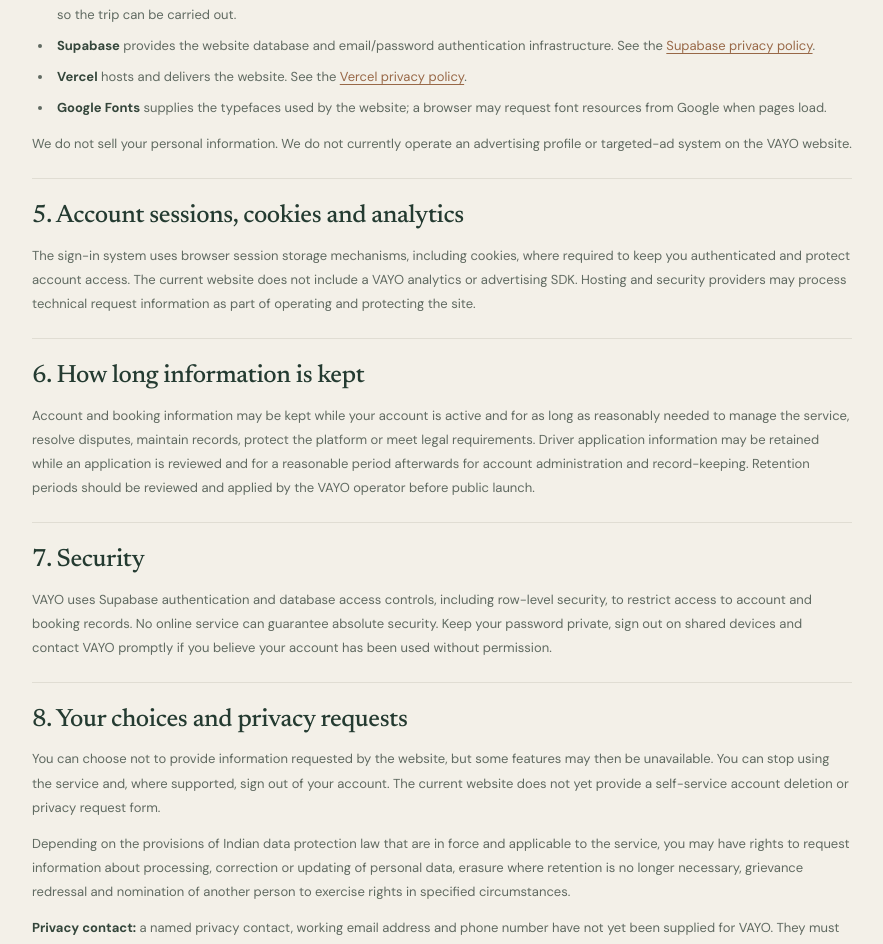
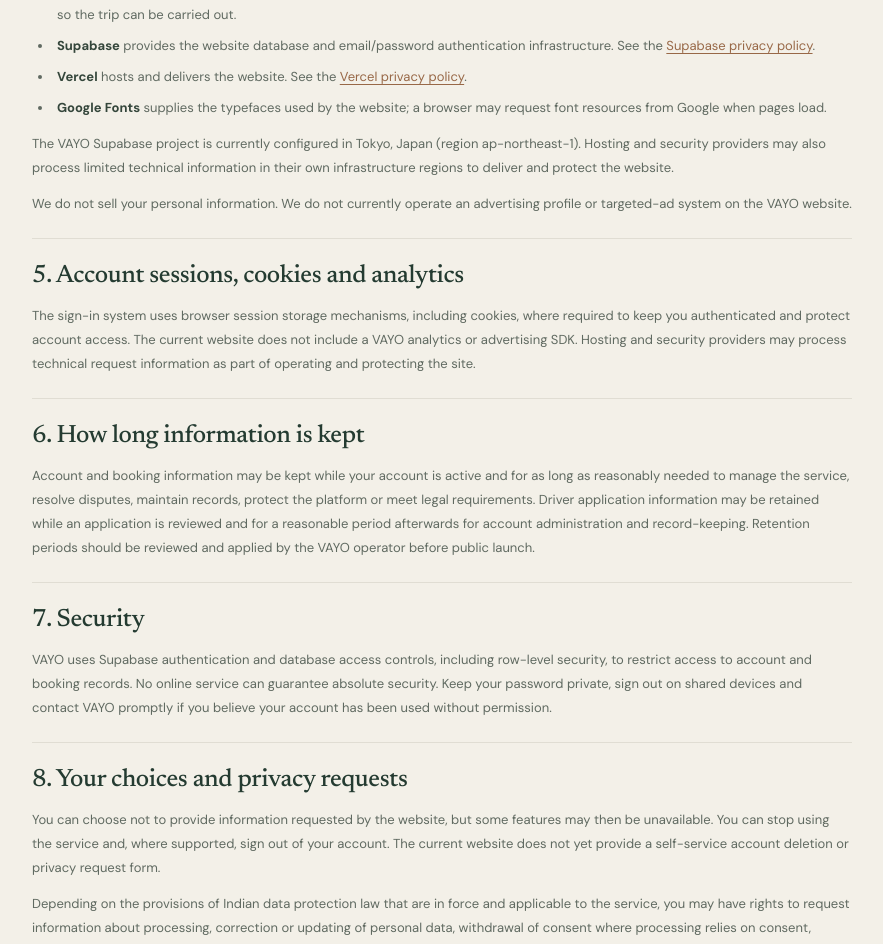
Before and after one commit to eeegecw/Vaayo, a Next.js app: page /privacy in a window 1280 px wide. Shown: the part 1421-2365 px from the top of the page, without its empty margins (118-1001 px from the left). Built offline with nearby package versions, Linux system fonts and the light colour scheme.

Commit message:
Clarify VAYO data hosting region and privacy choices

```diff
--- a/app/privacy/page.tsx
+++ b/app/privacy/page.tsx
@@ -68,6 +68,11 @@ export default function PrivacyPage() {
           <li><strong>Google Fonts</strong> supplies the typefaces used by the website; a browser may request font resources from Google when pages load.</li>
         </ul>
         <p>
+          The VAYO Supabase project is currently configured in Tokyo, Japan (region
+          ap-northeast-1). Hosting and security providers may also process limited technical
+          information in their own infrastructure regions to deliver and protect the website.
+        </p>
+        <p>
           We do not sell your personal information. We do not currently operate an advertising
           profile or targeted-ad system on the VAYO website.
         </p>
@@ -116,9 +121,10 @@ export default function PrivacyPage() {
         <p>
           Depending on the provisions of Indian data protection law that are in force and
           applicable to the service, you may have rights to request information about processing,
-          correction or updating of personal data, erasure where retention is no longer
-          necessary, grievance redressal and nomination of another person to exercise rights
-          in specified circumstances.
+          correction or updating of personal data, withdrawal of consent where processing
+          relies on consent, erasure where retention is no longer necessary, grievance
+          redressal and nomination of another person to exercise rights in specified
+          circumstances.
         </p>
         <p>
           <strong>Privacy contact:</strong> a named privacy contact, working email address and
```
